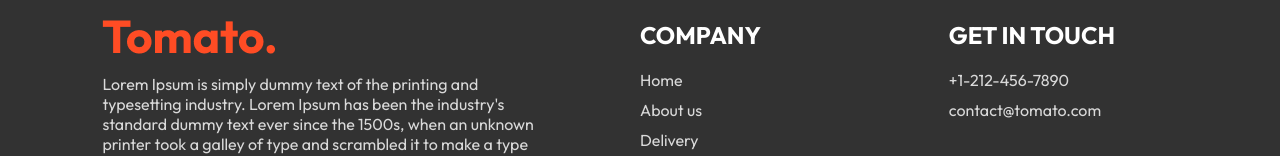
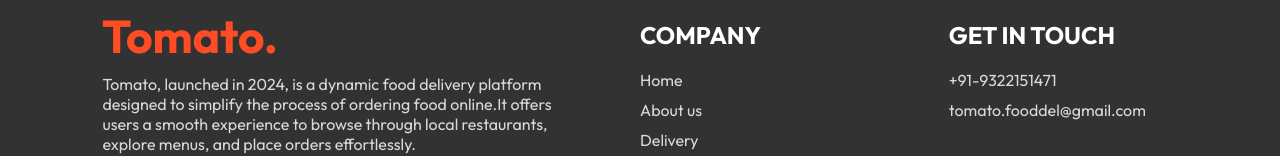
Before and after one commit to rcc-1995/Food-del-app, a React (Vite) app in the folder frontend/: page /verify in a window 1280 px wide. Shown: the part 622-778 px from the top of the page. Built offline with nearby package versions, Linux system fonts and the light colour scheme; no server answers.

Commit message:
Update Footer.jsx

```diff
--- a/frontend/src/components/Footer/Footer.jsx
+++ b/frontend/src/components/Footer/Footer.jsx
@@ -8,7 +8,7 @@ const Footer = () => {
       <div className="footer-content">
         <div className="footer-content-left">
             <img src={assets.logo} alt="" />
-            <p>Lorem Ipsum is simply dummy text of the printing and typesetting industry. Lorem Ipsum has been the industry's standard dummy text ever since the 1500s, when an unknown printer took a galley of type and scrambled it to make a type specimen book.</p>
+            <p>Tomato, launched in 2024, is a dynamic food delivery platform designed to simplify the process of ordering food online.It offers users a smooth experience to browse through local restaurants, explore menus, and place orders effortlessly. </p>
             <div className="footer-social-icons">
                 <img src={assets.facebook_icon} alt="" />
                 <img src={assets.twitter_icon} alt="" />
@@ -27,8 +27,8 @@ const Footer = () => {
         <div className="footer-content-right">
             <h2>GET IN TOUCH</h2>
             <ul>
-                <li>+1-212-456-7890</li>
-                <li>contact@tomato.com</li>
+                <li>+91-9322151471</li>
+                <li>tomato.fooddel@gmail.com</li>
             </ul>
         </div>
       </div>
```
